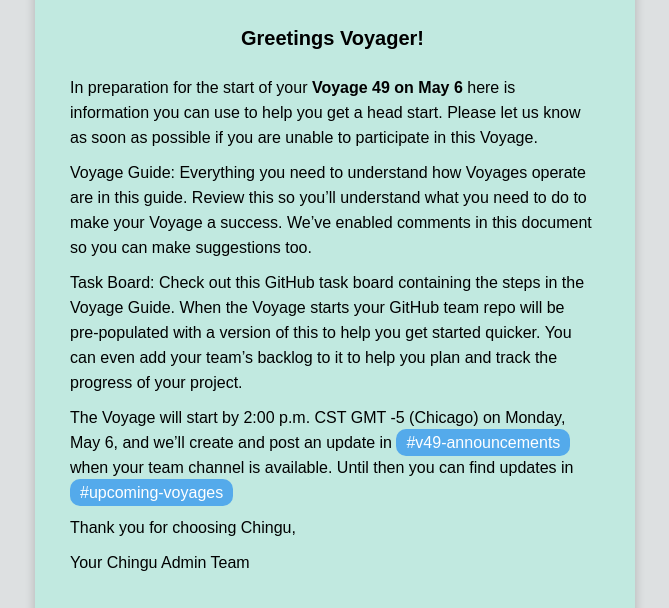
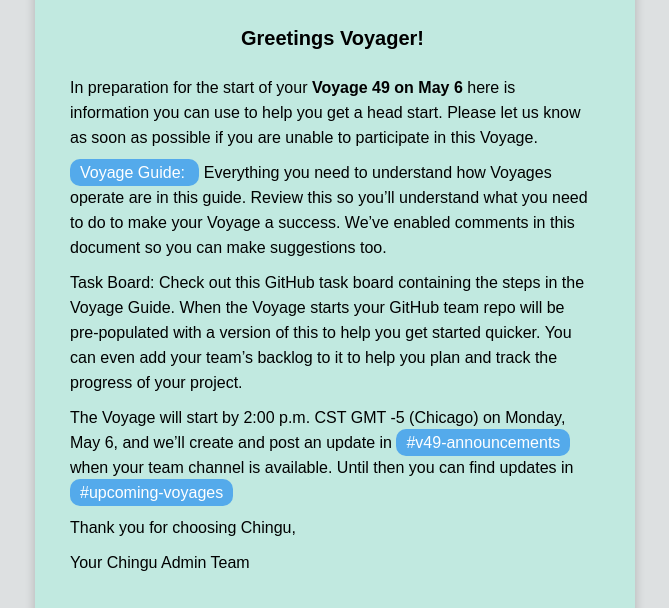
Before and after one commit to Valeriusdev/responsive-email7, a plain HTML site: page index.html in a window 1280 px wide. Shown: the part 146-754 px from the top of the page, without its empty margins (305-974 px from the left). Drawn offline with Linux system fonts and the light colour scheme.

Commit message:
add Voyage Guide link

```diff
--- a/index.html
+++ b/index.html
@@ -170,7 +170,10 @@
                               In preparation for the start of your <strong> Voyage 49 on May 6 </strong> here is information you can use to help you get a head start. Please let us know as soon as possible if you are unable to participate in this Voyage.
                            </p>
                            <p style="margin: 10px; color:#000000; font-family:Arial,sans-serif; font-size:16px; line-height:25px">
-                              Voyage Guide: Everything you need to understand how Voyages operate are in this guide. Review this so you’ll understand what you need to do to make your Voyage a success. We’ve enabled comments in this document so you can make suggestions too.
+                              <a href="https://example.com/1" target="_blank" style="color: #FFFFFF; background-color: #54aaeb; text-decoration: none; padding: 5px 10px; border-radius: 10px;">
+                                 Voyage Guide:
+                              </a>
+                              &nbsp;Everything you need to understand how Voyages operate are in this guide. Review this so you’ll understand what you need to do to make your Voyage a success. We’ve enabled comments in this document so you can make suggestions too.
                            </p>
                            <p style="margin: 10px; color:#000000; font-family:Arial,sans-serif; font-size:16px; line-height:25px">
                               Task Board: Check out this GitHub task board containing the steps in the Voyage Guide. When the Voyage starts your GitHub team repo will be pre-populated with a version of this to help you get started quicker. You can even add your team’s backlog to it to help you plan and track the progress of your project.
```
